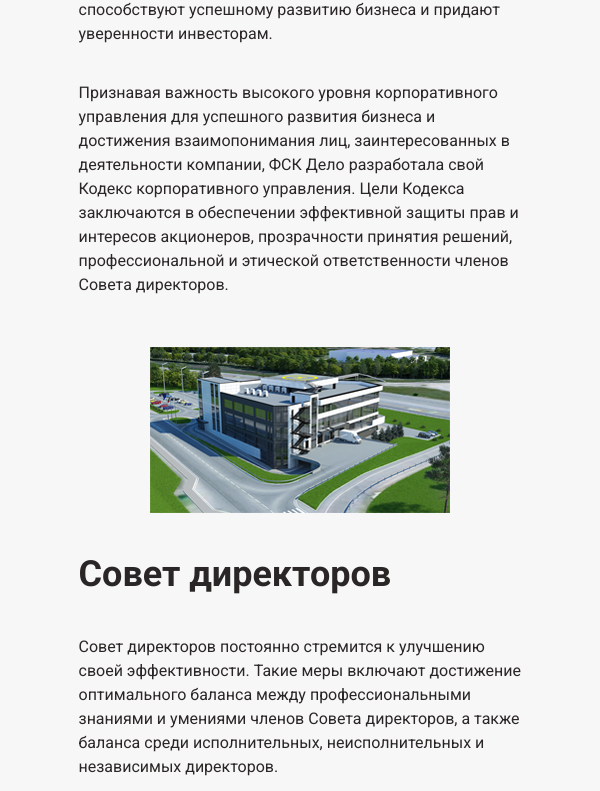
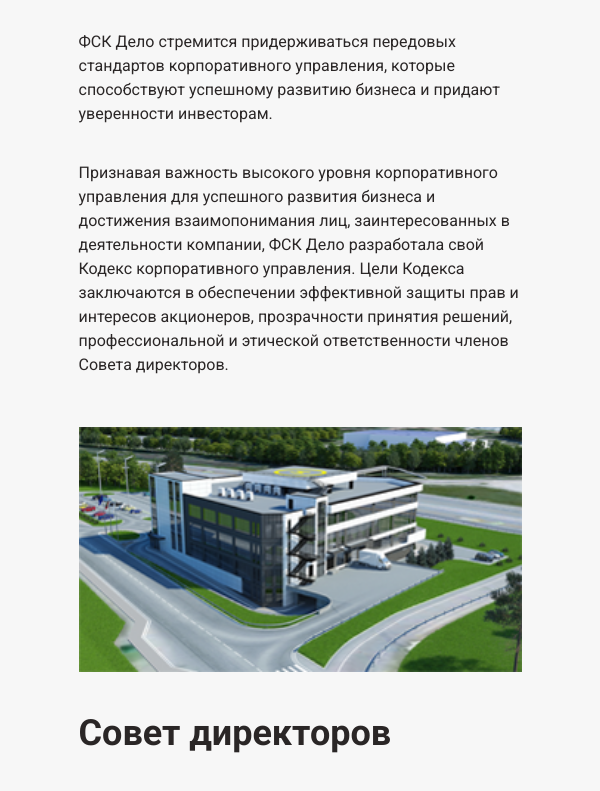
Before and after one commit to Plema/FSK_Delo, a website: page assets/about.html in a window 600 px wide. Shown: the part 520-1311 px from the top of the page. Drawn offline with nearby package versions, Linux system fonts and the light colour scheme; files that its build step writes are made by us from their sources; files whose address does not match are found by name.

Commit message:
about
scss

```diff
--- a/assets/scss/about.scss
+++ b/assets/scss/about.scss
@@ -66,6 +66,11 @@
     .executive-organs {
       width: 443px;
       margin: 0 auto;
+      picture {
+        img {
+          width: 443px;
+        }
+      }
     }
   }
   @media (min-width: 768px) {
```
